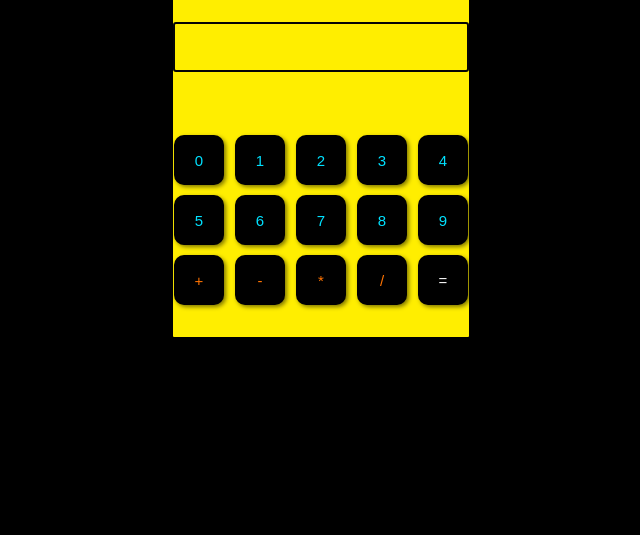
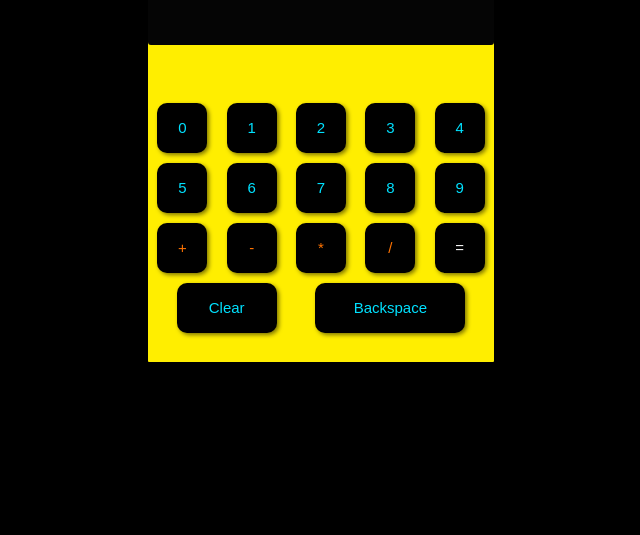
Before and after one commit to temery1213/CalculatorV2, a plain HTML site: page index.html in a window 1280 px wide. Shown: the part 265-800 px from the top of the page, without its empty margins (319-959 px from the left). Drawn offline with Linux system fonts and the light colour scheme; a web font is replaced by a local one.

Commit message:
Added clear and backspace buttons

```diff
--- a/index.html
+++ b/index.html
@@ -34,6 +34,8 @@
                     <button id="multiply" class="operatorButton">*</button>
                     <button id="divide" class="operatorButton">/</button>
                     <button id="equals" class="operatorButton">=</button>
+                    <button id="clear">Clear</button>
+                    <button id="backSpace">Backspace</button>
 
             </div>
     </div>
--- a/javascript.js
+++ b/javascript.js
@@ -1,4 +1,5 @@
 const userInput = document.getElementById('userInput');
+const result = document.getElementById('result');
 
 const zero = document.getElementById("zero");
 const one = document.getElementById("one");
@@ -61,3 +62,19 @@ function operation(operator) {
             appendNumberToDisplay(button.textContent);
         });
     });
+
+
+
+
+    document.getElementById('clear').addEventListener('click', function(){
+        userInput.textContent = '';
+        result.textContent = '';
+        currentInput = '';
+    });
+
+
+
+    document.getElementById('backSpace').addEventListener("click", function() {
+        userInput.textContent = userInput.textContent.slice(0, -1);
+        currentInput = currentInput.slice(0, -1);
+});
--- a/style.css
+++ b/style.css
@@ -26,8 +26,8 @@ body {
 #calculator {
     display: flex;
     border: 2px solid #000000;
-    width: 300px;
-    height: 350px;
+    width: 350px;
+    height: 400px;
     overflow: hidden;
     background-color: #ffee00;
     justify-content: space-evenly;
@@ -40,16 +40,16 @@ body {
 .display {
     display: flex;
     flex-wrap: wrap;
-    justify-content: flex-end;
+
     border: 2px solid #050505;
-    width: 300px;
+    width: 350px;
     height: 50px;
     overflow: hidden;
-    background-color: #ffee00;
+    background-color: #050505;
     font-size: xx-large;
     border-radius: 3px;
-    padding: auto;
-    color: #050505;
+    padding: 10px;
+    color: #00e1ff;
 
 }
 
@@ -102,3 +102,11 @@ button {
     color: rgb(255, 255, 255);
 
 }
+
+#clear {
+    width: 100px;
+}
+
+#backSpace {
+    width: 150px;
+}
```
